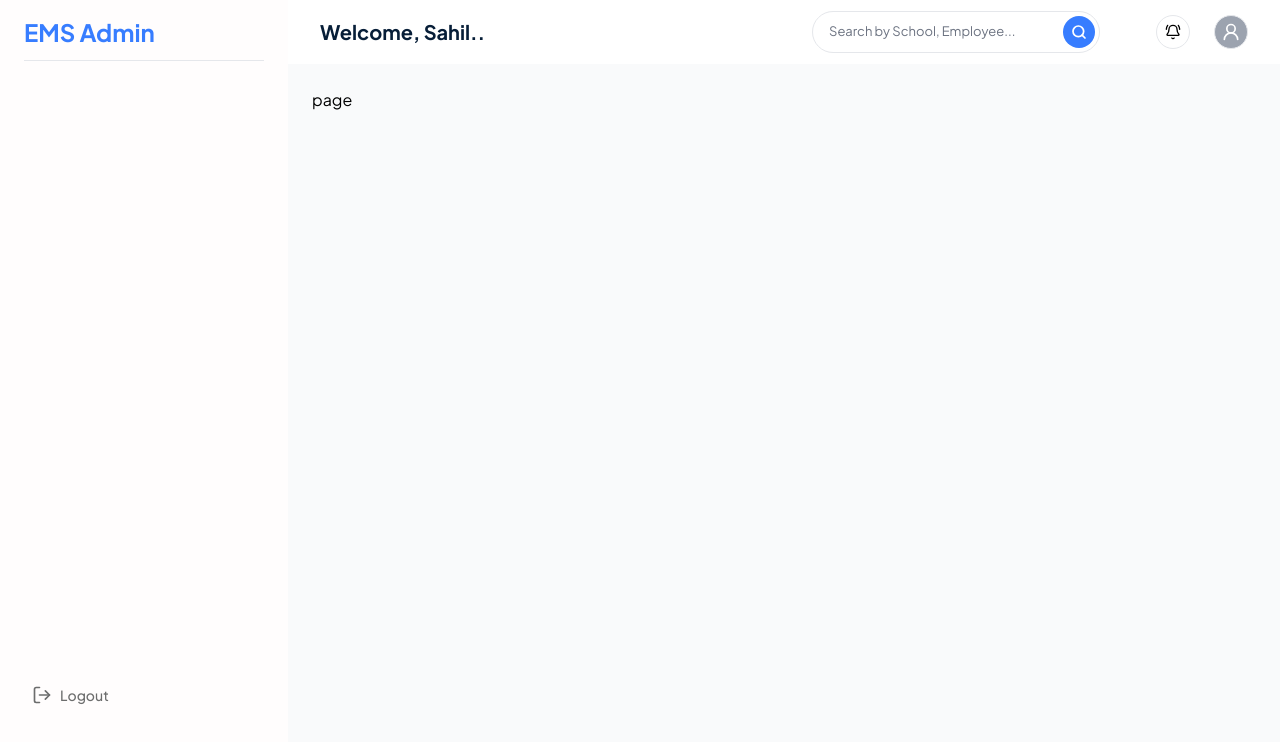
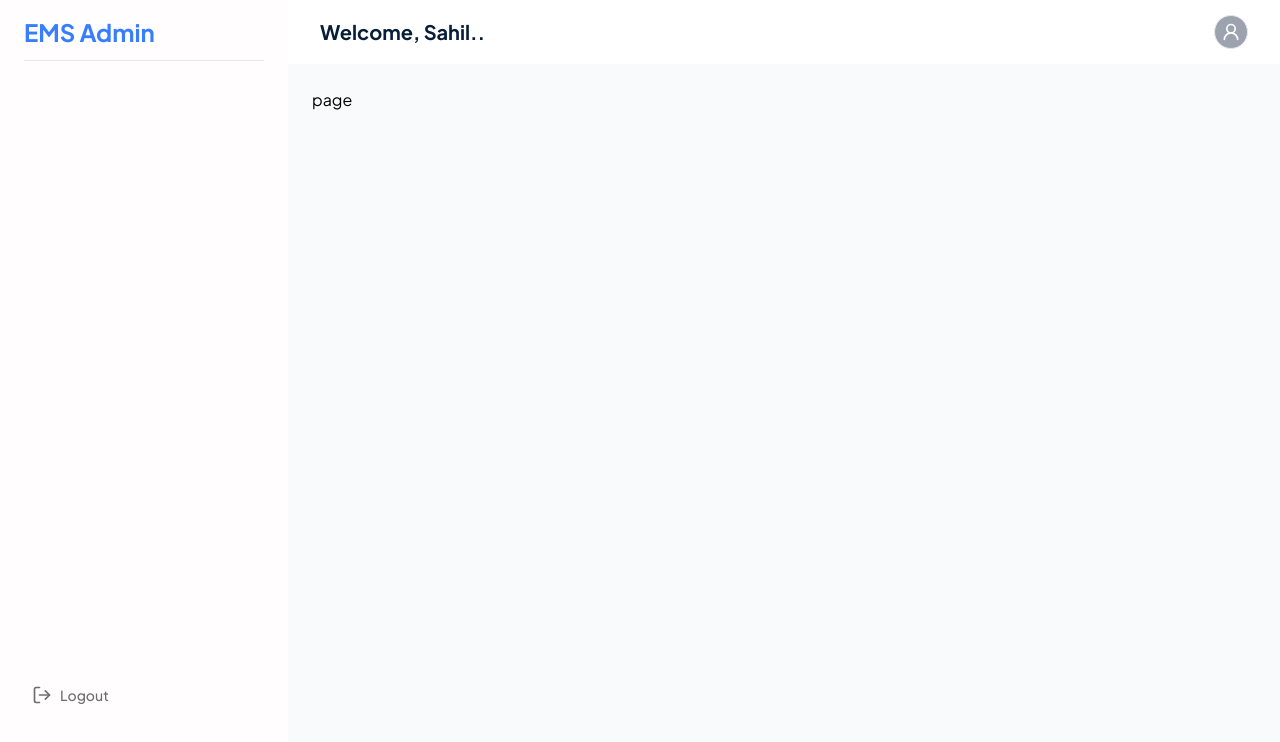
Before and after one commit to axnand/employee-mgmt-system, a Next.js app in the folder frontend/: page /home/attendance in a window 1280 px wide. Shown: the top 742 px of the page. Built offline with nearby package versions, Linux system fonts and the light colour scheme.

Commit message:
removed notification and search

```diff
--- a/frontend/src/components/TopBar.jsx
+++ b/frontend/src/components/TopBar.jsx
@@ -21,7 +21,7 @@ export function TopBar() {
         <div className="flex justify-between items-center gap-6 h-16">
           <div className="font-bold text-xl text-secondary">Welcome, Sahil..</div>
           <div className="flex justify-end items-center gap-6 h-16">
-          <div className="flex mr-8 w-72">
+          {/* <div className="flex mr-8 w-72">
             <div className="flex items-center w-full">
             <div className="flex items-center p-1 rounded-full bg-white   text-[13px] border relative w-full">
           <input
@@ -35,9 +35,9 @@ export function TopBar() {
           </button>
         </div>
             </div>
-          </div>
-          <div className="flex items-center justify-center p-2 border hover:bg-[#377DFF] group cursor-pointer transition rounded-full"><BellRingIcon className="w-4 h-4 group-hover:text-white"/></div>
-
+          </div> */}
+          {/* <div className="flex items-center justify-center p-2 border hover:bg-[#377DFF] group cursor-pointer transition rounded-full"><BellRingIcon className="w-4 h-4 group-hover:text-white"/></div>
+           */}
           <div className="flex items-center">
             {/* Dropdown Button */}
             <div className="relative ">
```
